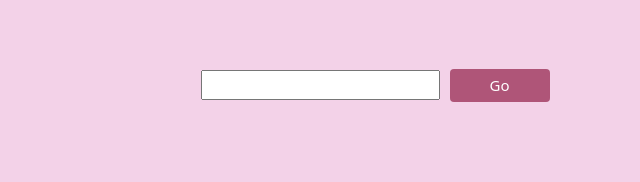
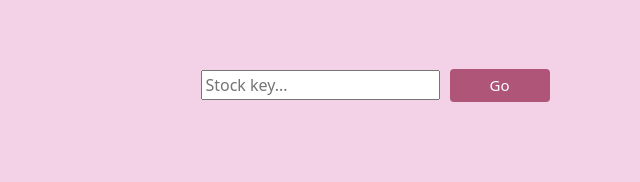
Before and after one commit to ganateja1me/StockAPI, a plain HTML site: page index.html in a window 1280 px wide. Shown: the part 147-329 px from the top of the page, 262-902 px from the left. Drawn offline with nearby package versions, Linux system fonts and the light colour scheme.

Commit message:
Update index.html

```diff
--- a/index.html
+++ b/index.html
@@ -15,7 +15,7 @@
     </header>
     <div class="container" id="container">
       <form>
-        <input class="myInput" type="text" id="myInput" palceholder="Stock key...">
+        <input class="myInput" type="text" id="myInput" placeholder="Stock key...">
         <button class="button" type="button" id="myBtn"><span>Go</span></button>
       </form>
         <div class="graph">
```
